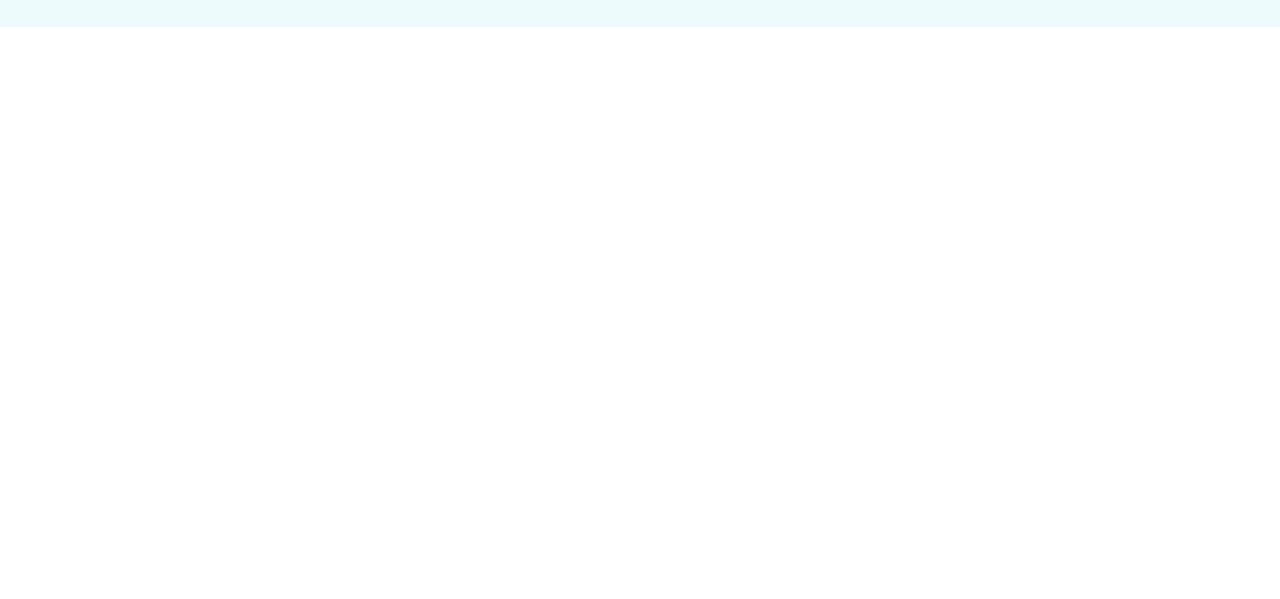
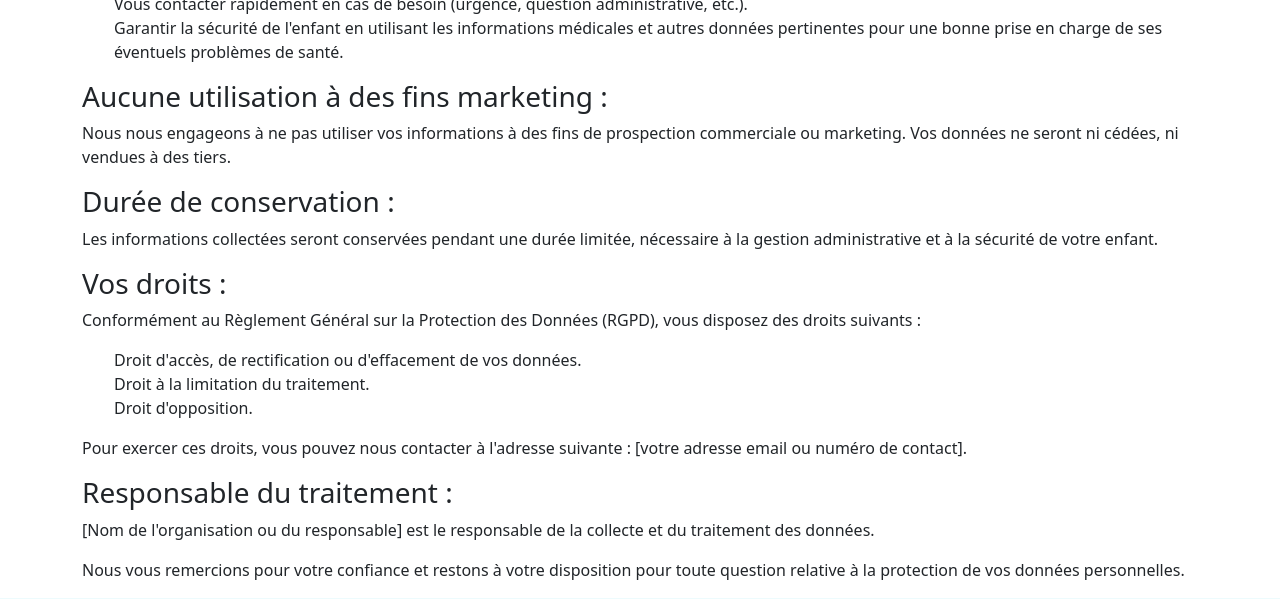
Before and after one commit to HugoMMI63/SAE-301, a PHP site: page /www/politique_confidentialite.php in a window 1280 px wide. Shown: the part 363-962 px from the top of the page. Before the commit the page ends 390 px from the top, so only its background shows below. Run offline with PHP 8.4, Linux system fonts and the light colour scheme.

Commit message:
Mise des info sur la page politique confidential

```diff
--- a/www/politique_confidentialite.php
+++ b/www/politique_confidentialite.php
@@ -8,7 +8,33 @@
 </head>
 <body>
     <header><?php include("navbars/navbarutilisateur.php");?></header>
-    <main></main>
+    <main>
+        <section class="container">
+            <h1>Politique de Protection des Données (RGPD)</h1>
+            <p>Dans le cadre de nos activités, nous collectons et stockons certaines informations personnelles concernant les parents et/ou tuteurs légaux. Ces données sont exclusivement utilisées afin de pouvoir vous contacter ultérieurement en cas de problème impliquant votre enfant.</p>
+            <h3>Finalité des données collectées :</h3>
+            <ul>
+                <li>Assurer la sécurité et le suivi de votre enfant.</li>
+                <li>Vous contacter rapidement en cas de besoin (urgence, question administrative, etc.).</li>
+                <li>Garantir la sécurité de l'enfant en utilisant les informations médicales et autres données pertinentes pour une bonne prise en charge de ses éventuels problèmes de santé.</li>
+            </ul>
+            <h3>Aucune utilisation à des fins marketing :</h3>
+            <p>Nous nous engageons à ne pas utiliser vos informations à des fins de prospection commerciale ou marketing. Vos données ne seront ni cédées, ni vendues à des tiers.</p>
+            <h3>Durée de conservation :</h3>
+            <p>Les informations collectées seront conservées pendant une durée limitée, nécessaire à la gestion administrative et à la sécurité de votre enfant.</p>
+            <h3>Vos droits :</h3>
+            <p>Conformément au Règlement Général sur la Protection des Données (RGPD), vous disposez des droits suivants :</p>
+            <ul>
+                <li>Droit d'accès, de rectification ou d'effacement de vos données.</li>
+                <li>Droit à la limitation du traitement.</li>
+                <li>Droit d'opposition.</li>
+            </ul>
+            <p>Pour exercer ces droits, vous pouvez nous contacter à l'adresse suivante : [votre adresse email ou numéro de contact].</p>
+            <h3>Responsable du traitement :</h3>
+            <p>[Nom de l'organisation ou du responsable] est le responsable de la collecte et du traitement des données.</p>
+            <p>Nous vous remercions pour votre confiance et restons à votre disposition pour toute question relative à la protection de vos données personnelles.</p>
+        </section>
+    </main>
     <?php include("navbars/footer.php");?>
 </body>
 </html>
```
